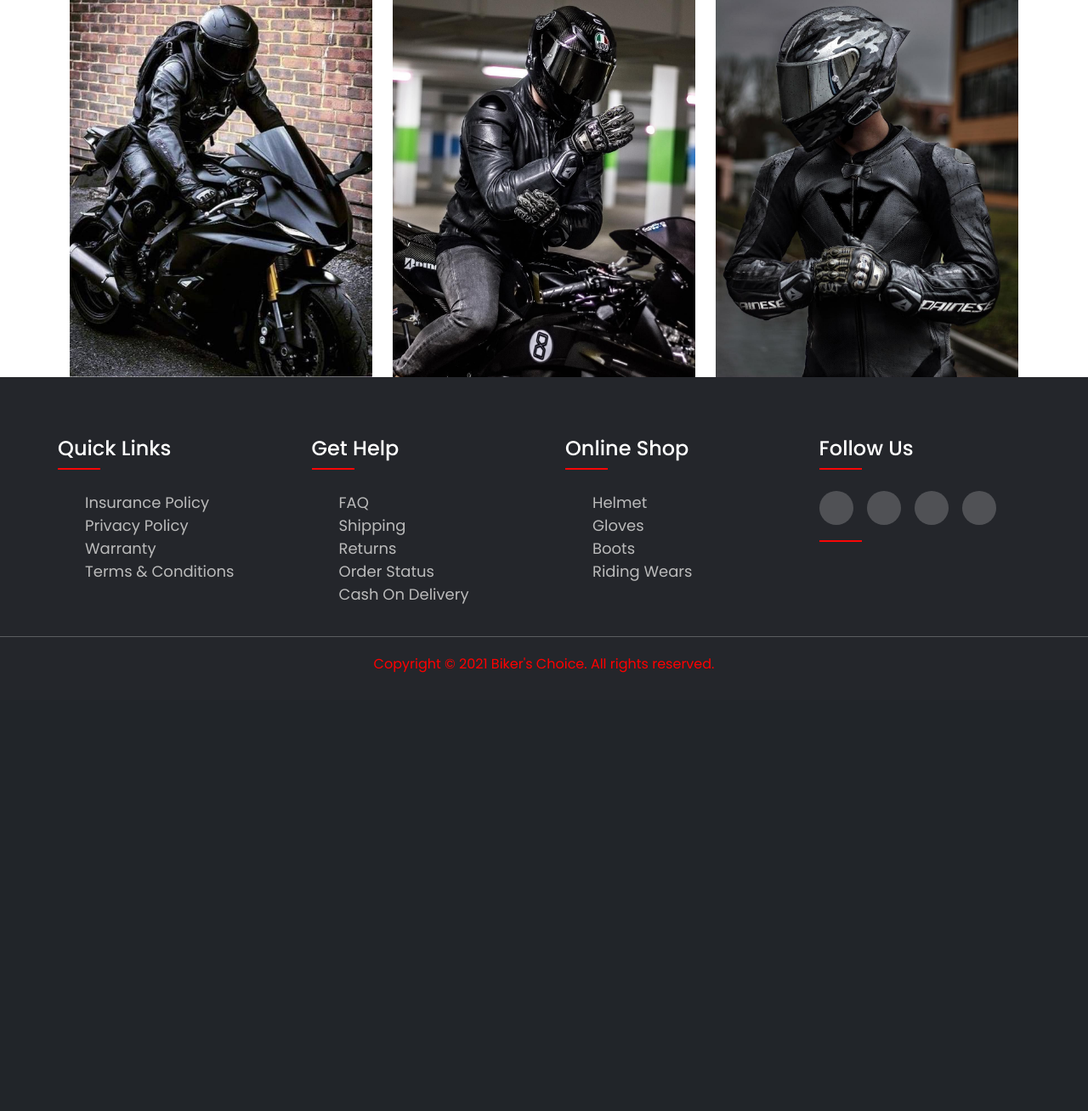
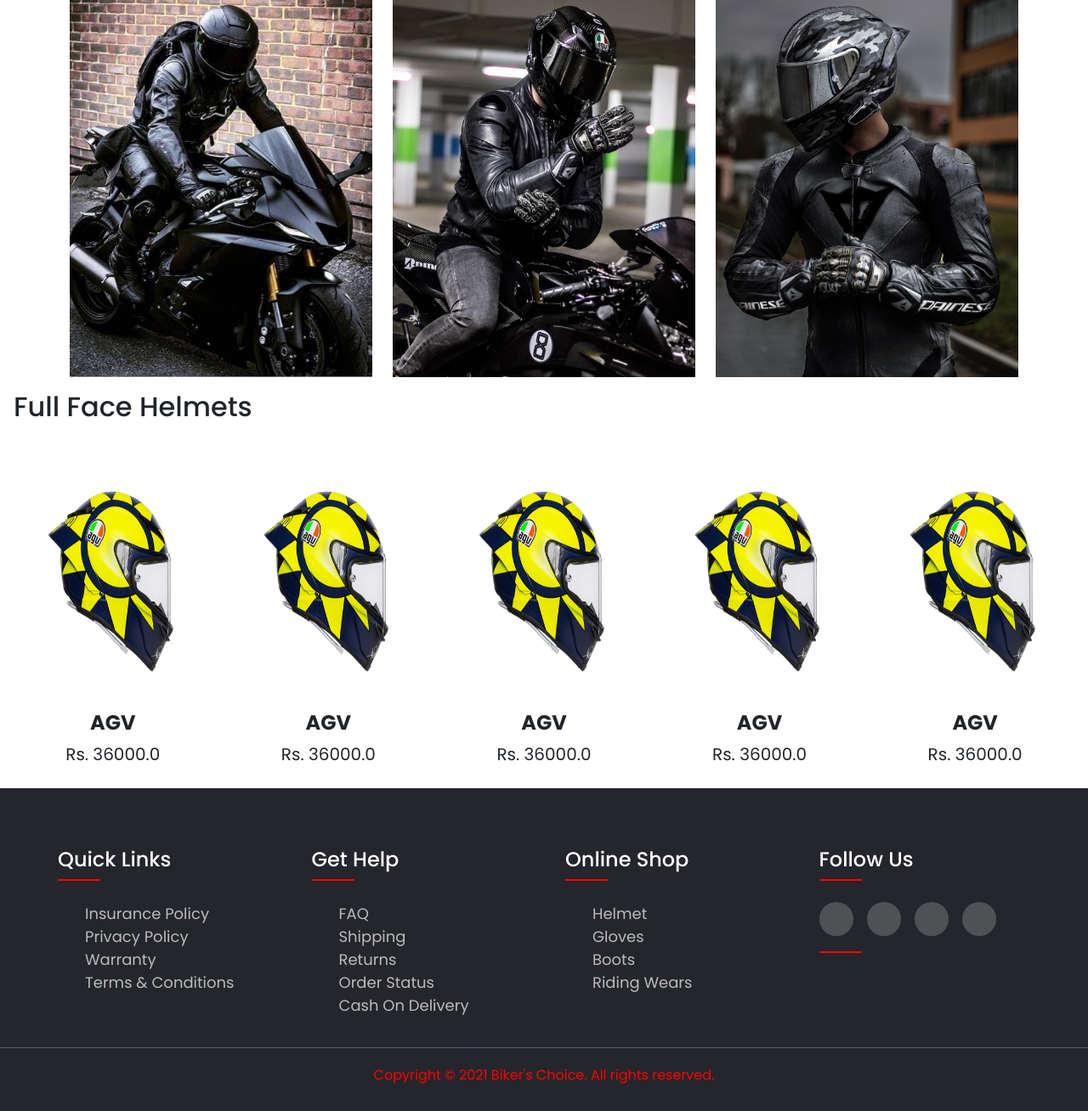
Before and after one commit to psuman10/personal, a Django app: page / in a window 1280 px wide. Shown: the part 669-1977 px from the top of the page at 85% size. Before the commit the page ends 1461 px from the top, so only its background shows below. Run offline with Django 3.2, Linux system fonts and the light colour scheme; data comes from the database, SQL or seed files in the repository; both versions use the stored data as it was after the commit; parts of the project's set-up code (start-up, migrations or seed data) failed here and were passed over; some libraries are stand-ins or nearby versions; some web fonts are replaced.

Commit message:
products added from admin panel are now visible on main site

```diff
--- a/ecommerce/templates/BC/home.html
+++ b/ecommerce/templates/BC/home.html
@@ -72,6 +72,21 @@
 
 
 {% block main-content %}
+<!-- 1st Product Slider -->
+<div class="m-3">
+ <h2>Full Face Helmets</h2>
+
+
+ <div class="owl-carousel" id="slider1">
+ {% for f in ff %}
+  <a href="{% url 'product-detail' f.id %}" class="btn"><div class="item"><img src="{{f.product_image.url}}" alt="not" height="300px"><span class="fw-bold">{{f.title}}</span><br><span class="fs-5">Rs. {{f.discounted_price}}</span></div></a>
+  {% endfor %}
+</div>
+</div>
+
+
+
+
 
 
 {% endblock main-content %}
--- a/ecommerce/views.py
+++ b/ecommerce/views.py
@@ -1,6 +1,5 @@
 from django.shortcuts import render
 from django.views import View
-from django.db.models import Q
 from .models import  Product,Cart
 
 
@@ -19,16 +18,9 @@ class ProductView(View):
 
 
 class ProductDetailView(View):
-    def get(self, request, pk):
-        totalitem = 0
-        product = Product.objects.get(pk=pk)
-        item_already_in_cart = False
-        if request.user.is_authenticated:
-            totalitem = len(Cart.objects.filter(user=request.user))
-            item_already_in_cart = Cart.objects.filter(
-                Q(product=product.id) & Q(user=request.user)).exists()
-        return render(request, 'BC/productdetail.html', {'product': product,'totalitem': totalitem})
-        # return render(request, 'BC/productdetail.html', {'product': product, 'item_already_in_cart': item_already_in_cart, 'totalitem': totalitem})
+
+    pass
+
 
 
 
```
Also changed, not shown: db.sqlite3, media/productimg/agv.png (added).
